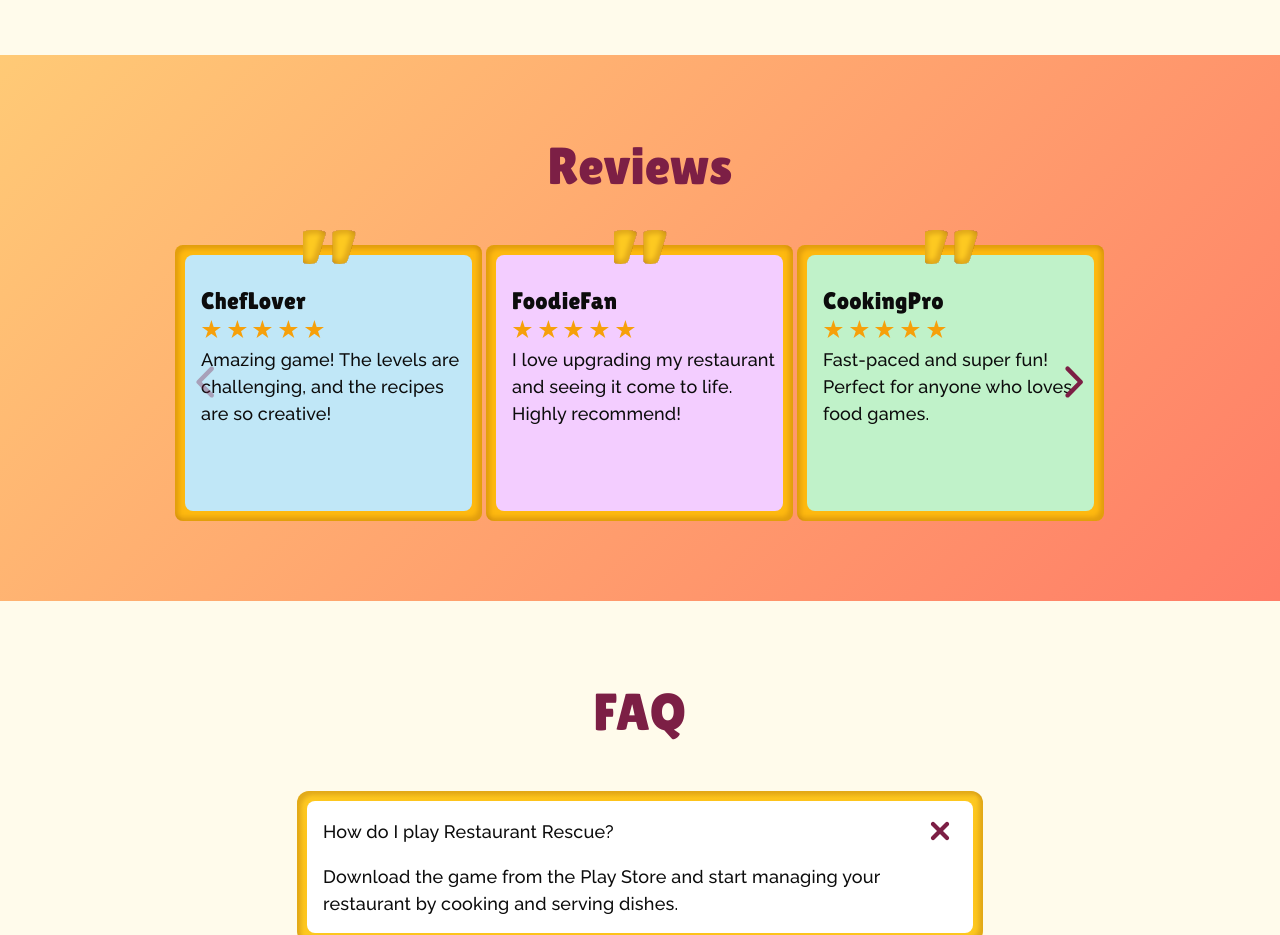
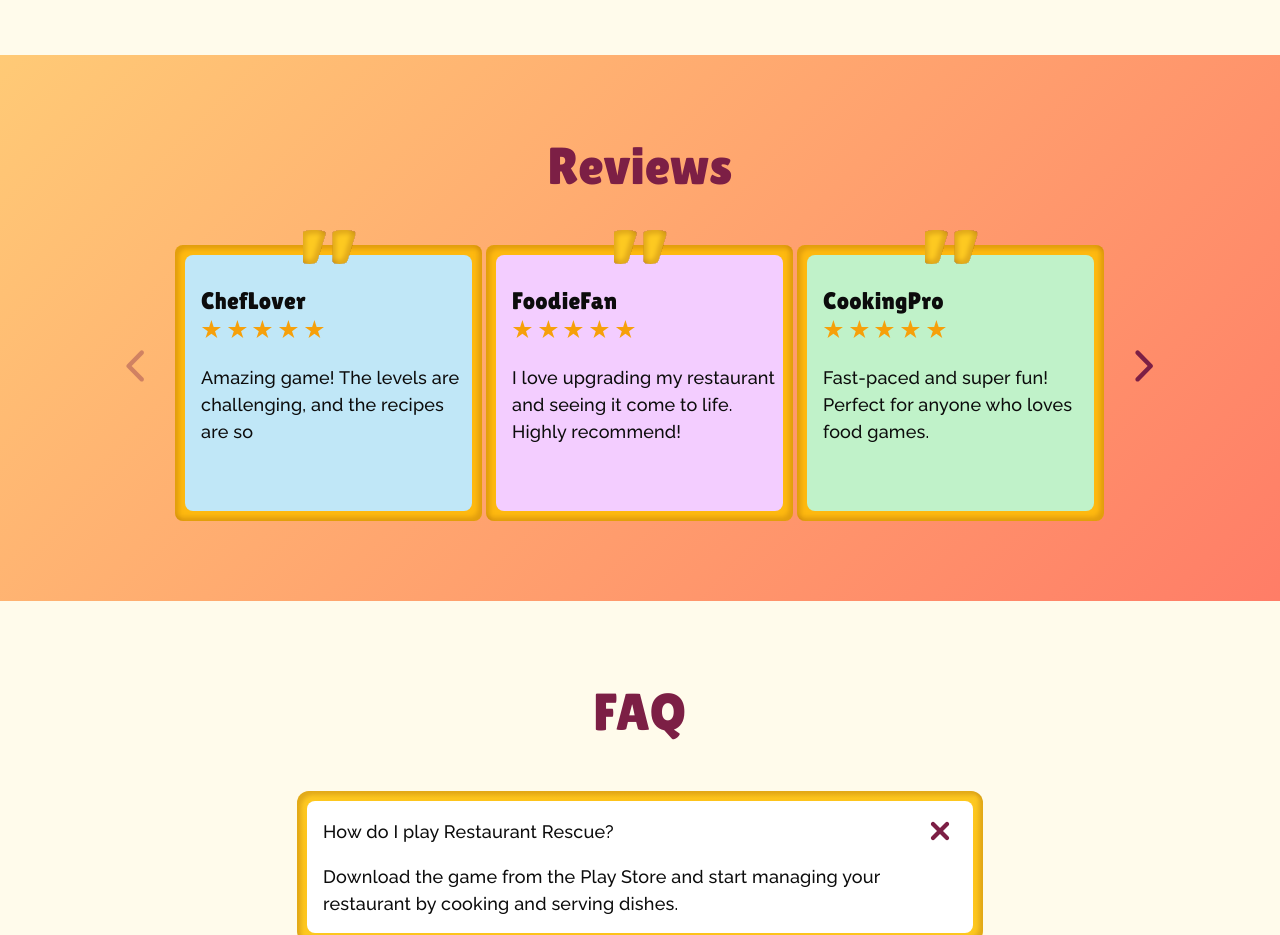
Before and after one commit to StingStorm/RestaurantRescue, a website built with Vite: page src/index.html in a window 1280 px wide. Shown: the part 2880-3815 px from the top of the page. Built offline with nearby package versions, Linux system fonts and the light colour scheme.

Commit message:
commit benefits-review-footer

```diff
--- a/src/partials/reviews.html
+++ b/src/partials/reviews.html
@@ -1,5 +1,6 @@
 <section class="reviews-section section-padding" id="reviews">
-  <div class="container">
+  <div class="container review-container">
+
     <h2 class="section-title reviews-title">Reviews</h2>
     <div class="review-swiper">
       <div class="swiper-wrapper">
@@ -25,7 +26,6 @@
             </div>
             <p class="review-title">
               Amazing game! The levels are challenging, and the recipes are so
-              creative!
             </p>
           </div>
         </div>
--- a/src/scss/reviews.scss
+++ b/src/scss/reviews.scss
@@ -87,6 +87,11 @@
     width: 287px !important;
   }
   .review-swiper {
+    position: static;
+    // top: auto;
+    // right: auto;
+    // bottom: auto;
+    // left: auto;
     width: 930px;
   }
 
@@ -106,6 +111,7 @@
       content: '';
     }
     .swiper-button-next {
+      top: 60%;
       display: block;
       color: #7c1f45;
       transition: all $_main_transition;
@@ -117,6 +123,7 @@
       color: #7c1f45;
     }
     .swiper-button-prev {
+      top: 60%;
       display: block;
       transition: all $_main_transition;
       color: #7c1f45;
@@ -126,5 +133,17 @@
       filter: drop-shadow(0 0 10px rgba(124, 31, 69, 0.6));
       color: #7c1f45;
     }
+    .swiper-button-next:active {
+      color: #4b0c26;
+    }
+    .swiper-button-prev:active {
+      color: #4b0c26;
+    }
+  }
+  .review-container {
+    position: relative;
+  }
+  .review-rate {
+    margin-bottom: 18px;
   }
 }
```
